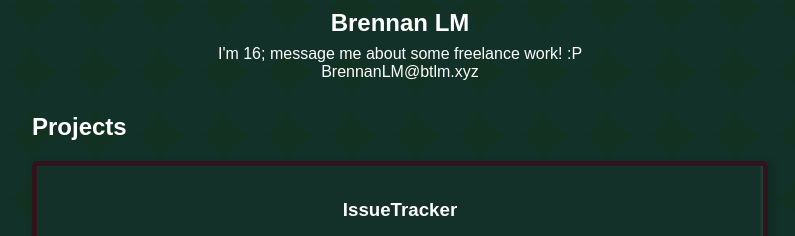
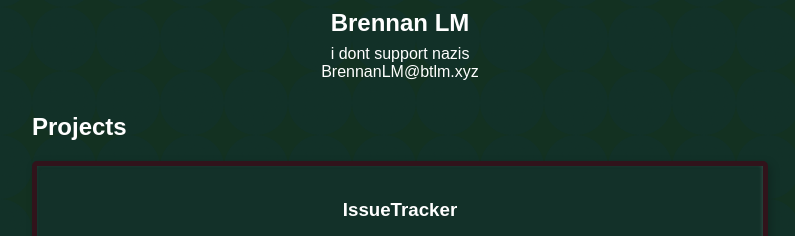
Before and after one commit to PCTSxYupman/pctsxyupman.github.io, a plain HTML site: page index.html in a window 1280 px wide. Shown: the part 185-421 px from the top of the page, 96-891 px from the left. Drawn offline with Linux system fonts and the light colour scheme.

Commit message:
Update index.html

```diff
--- a/index.html
+++ b/index.html
@@ -125,7 +125,7 @@
         <section id="about" class="intro">
             <img src="profile.jpg" alt="Profile Picture" class="profile-img">
             <h1>Brennan LM</h1>
-            <p>I'm 16; message me about some freelance work! :P<br> BrennanLM@btlm.xyz</p>
+            <p>i dont support nazis<br> BrennanLM@btlm.xyz</p>
         </section>
 
         <section id="projects" class="projects">
```
